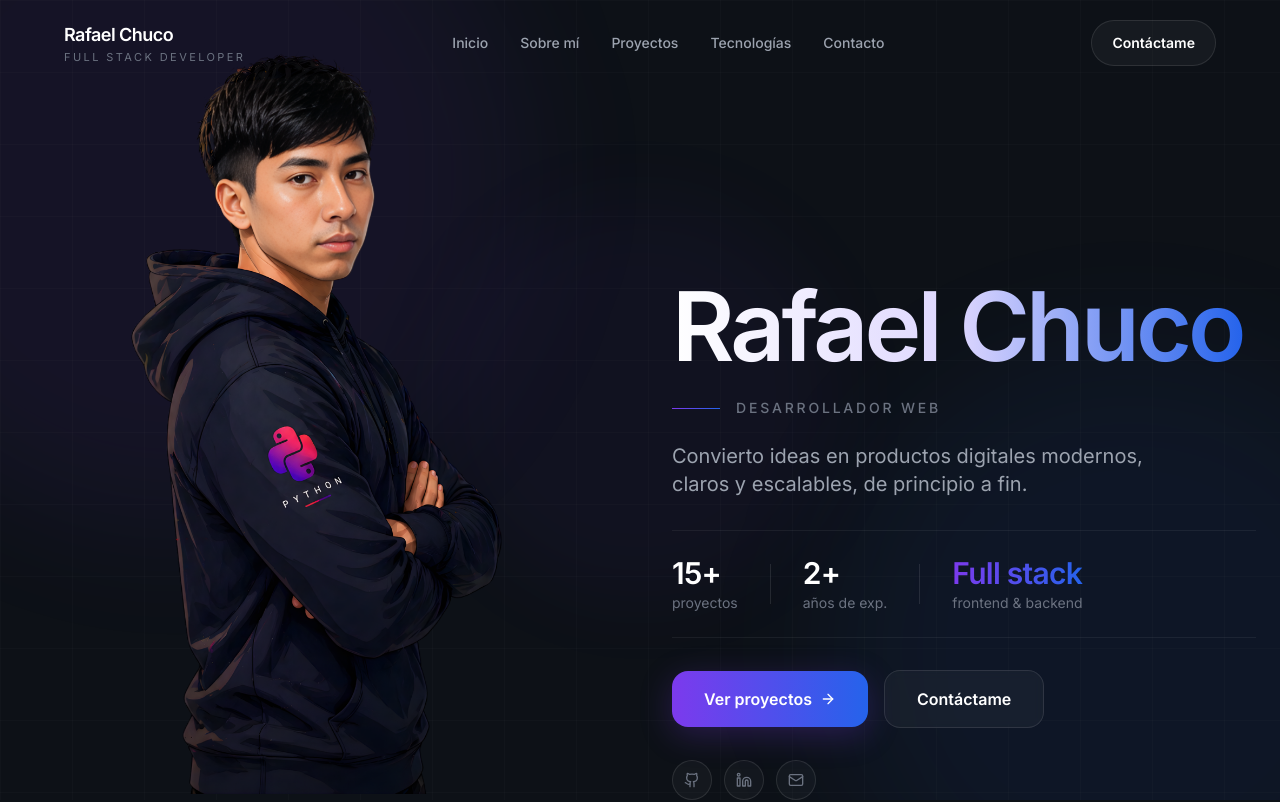
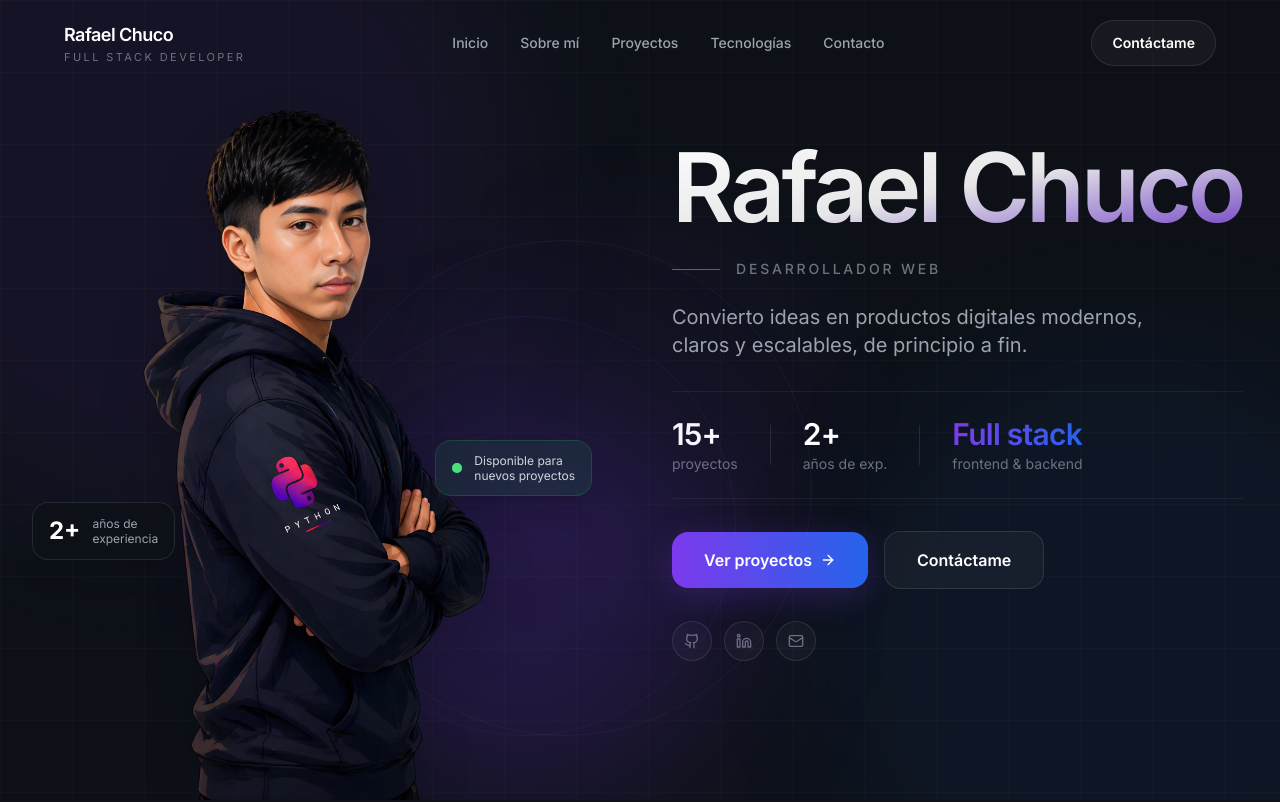
Before and after one commit to rafaelchuco/rafael-chuco-portfolio, a Next.js app: page / in a window 1280 px wide. Shown: the top 802 px of the page. Built offline with nearby package versions, Linux system fonts and the light colour scheme.

Commit message:
feat: enhance Hero component with improved layout, animations, and visual elements for better user engagement

```diff
--- a/components/Hero.tsx
+++ b/components/Hero.tsx
@@ -14,36 +14,81 @@ export default function Hero() {
       {/* Subtle grid overlay */}
       <div className="absolute inset-0 bg-[linear-gradient(rgba(255,255,255,0.015)_1px,transparent_1px),linear-gradient(90deg,rgba(255,255,255,0.015)_1px,transparent_1px)] bg-[size:72px_72px]"></div>
 
-      <div className="relative z-10 mx-auto grid h-full max-w-7xl px-6 lg:grid-cols-2 lg:items-end lg:gap-16">
+      <div className="relative z-10 mx-auto grid h-full max-w-7xl px-6 lg:grid-cols-2 lg:items-center lg:gap-16">
         {/* Left side - Image */}
+        <div className="relative order-2 hidden lg:flex lg:order-1 lg:justify-start lg:items-end lg:h-full lg:pt-16">
+          {/* Glow behind image */}
           <motion.div
-          initial={{ opacity: 0, scale: 0.9 }}
+            initial={{ opacity: 0, scale: 0.6 }}
             animate={{ opacity: 1, scale: 1 }}
-          transition={{ delay: 0.2, duration: 0.8, ease: 'easeOut' }}
-          className="relative order-2 hidden lg:flex lg:order-1 lg:justify-start lg:items-end lg:h-full"
+            transition={{ delay: 0.3, duration: 1.2, ease: 'easeOut' }}
+            className="absolute bottom-0 left-1/2 -translate-x-1/2 w-[70%] h-[50%] bg-primary-purple/20 rounded-full blur-[80px] pointer-events-none"
+          />
+          {/* Orbit ring */}
+          <motion.div
+            initial={{ opacity: 0, scale: 0.7 }}
+            animate={{ opacity: 1, scale: 1 }}
+            transition={{ delay: 0.5, duration: 1, ease: 'easeOut' }}
+            className="absolute bottom-[8%] left-1/2 -translate-x-1/2 w-[72%] aspect-square rounded-full border border-primary-purple/10 pointer-events-none"
+          />
+          <motion.div
+            initial={{ opacity: 0, scale: 0.7 }}
+            animate={{ opacity: 1, scale: 1 }}
+            transition={{ delay: 0.6, duration: 1, ease: 'easeOut' }}
+            className="absolute bottom-[8%] left-1/2 -translate-x-1/2 w-[85%] aspect-square rounded-full border border-white/[0.04] pointer-events-none"
+          />
+
+          {/* Floating badge — years */}
+          <motion.div
+            initial={{ opacity: 0, x: -30, y: 10 }}
+            animate={{ opacity: 1, x: 0, y: 0 }}
+            transition={{ delay: 1, duration: 0.7, ease: 'easeOut' }}
+            style={{ y: 0 }}
+            className="absolute left-2 bottom-[30%] z-20 flex items-center gap-3 rounded-2xl border border-white/10 bg-[#0D1117]/80 px-4 py-3 backdrop-blur-md shadow-xl"
           >
-          <div className="relative w-full h-full">
-            {/* Image container */}
-            <div className="relative w-full h-full">
+            <span className="text-2xl font-bold text-white">2+</span>
+            <span className="text-xs leading-tight text-gray-400">años de<br/>experiencia</span>
+          </motion.div>
+
+          {/* Floating badge — available */}
+          <motion.div
+            initial={{ opacity: 0, x: 30, y: 10 }}
+            animate={{ opacity: 1, x: 0, y: 0 }}
+            transition={{ delay: 1.1, duration: 0.7, ease: 'easeOut' }}
+            className="absolute right-4 bottom-[38%] z-20 flex items-center gap-3 rounded-2xl border border-green-500/20 bg-green-500/10 px-4 py-3 backdrop-blur-md shadow-xl"
+          >
+            <span className="relative flex h-2.5 w-2.5">
+              <span className="absolute inline-flex h-full w-full animate-ping rounded-full bg-green-400 opacity-60"></span>
+              <span className="relative h-2.5 w-2.5 rounded-full bg-green-400"></span>
+            </span>
+            <span className="text-xs leading-tight text-gray-300">Disponible para<br/>nuevos proyectos</span>
+          </motion.div>
+
+          {/* Image */}
+          <motion.div
+            initial={{ opacity: 0, y: 40 }}
+            animate={{ opacity: 1, y: 0 }}
+            transition={{ delay: 0.2, duration: 1, ease: 'easeOut' }}
+            className="relative w-full h-full"
+          >
             <Image
               src="/images/rafael.png"
               alt="Foto de perfil de Rafael Chuco"
               fill
-                sizes="(max-width: 640px) 360px, (max-width: 1024px) 460px, (max-width: 1280px) 620px, 720px"
-                style={{ objectFit: 'contain' }}
-                className="transition-transform duration-500 ease-in-out"
+              sizes="(max-width: 1280px) 620px, 720px"
+              style={{ objectFit: 'contain', objectPosition: 'bottom' }}
+              className="drop-shadow-2xl"
               priority
             />
+          </motion.div>
         </div>
-          </div>
-        </motion.div>
 
         {/* Right side - Text content */}
         <motion.div
           initial={{ opacity: 0, x: 50 }}
           animate={{ opacity: 1, x: 0 }}
           transition={{ duration: 0.8, ease: 'easeOut' }}
-          className="order-1 lg:order-2"
+          className="order-1 lg:order-2 flex items-center"
         >
           <div className="max-w-2xl space-y-8">
             {/* Name + subtitle */}
@@ -54,7 +99,7 @@ export default function Hero() {
               className="space-y-6"
             >
               <h1 className="text-5xl font-semibold leading-[0.9] tracking-[-0.04em] sm:text-6xl lg:text-7xl xl:text-[6rem]">
-                <span className="bg-gradient-to-r from-white via-violet-200 to-primary-blue bg-clip-text text-transparent">Rafael Chuco</span>
+                <span className="bg-gradient-to-br from-white via-white/90 to-primary-purple/80 bg-clip-text text-transparent">Rafael Chuco</span>
               </h1>
               <div className="flex items-center gap-4">
                 <div className="h-px w-12 bg-gradient-to-r from-primary-purple to-primary-blue" />
@@ -119,7 +164,7 @@ export default function Hero() {
               className="flex items-center gap-3"
             >
               <a
-                href="https://github.com/rafael-chuco"
+                href="https://github.com/rafaelchuco"
                 target="_blank"
                 rel="noopener noreferrer"
                 className="flex h-10 w-10 items-center justify-center rounded-full border border-white/10 bg-white/[0.03] text-gray-500 transition-all duration-300 hover:border-primary-purple/30 hover:bg-primary-purple/[0.08] hover:text-white"
```
Lines whose indentation alone changed are shown as unchanged.
